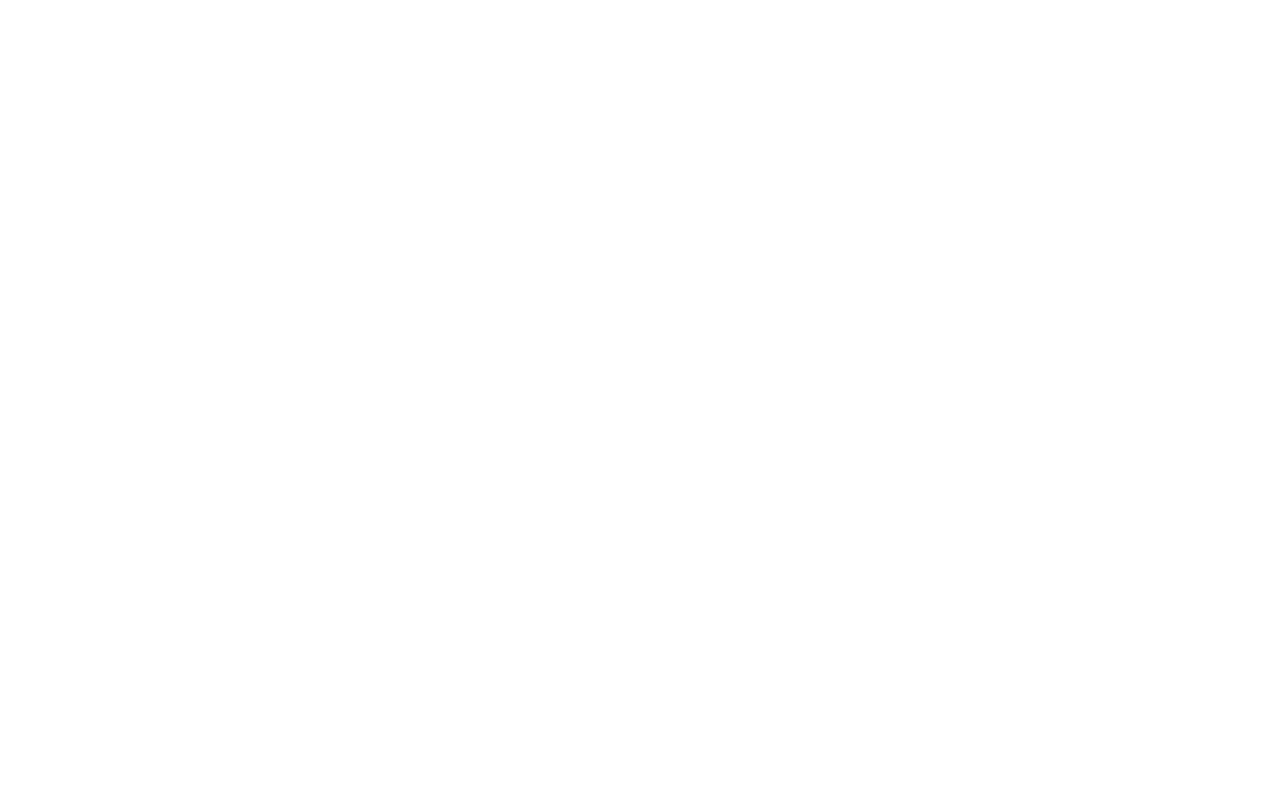
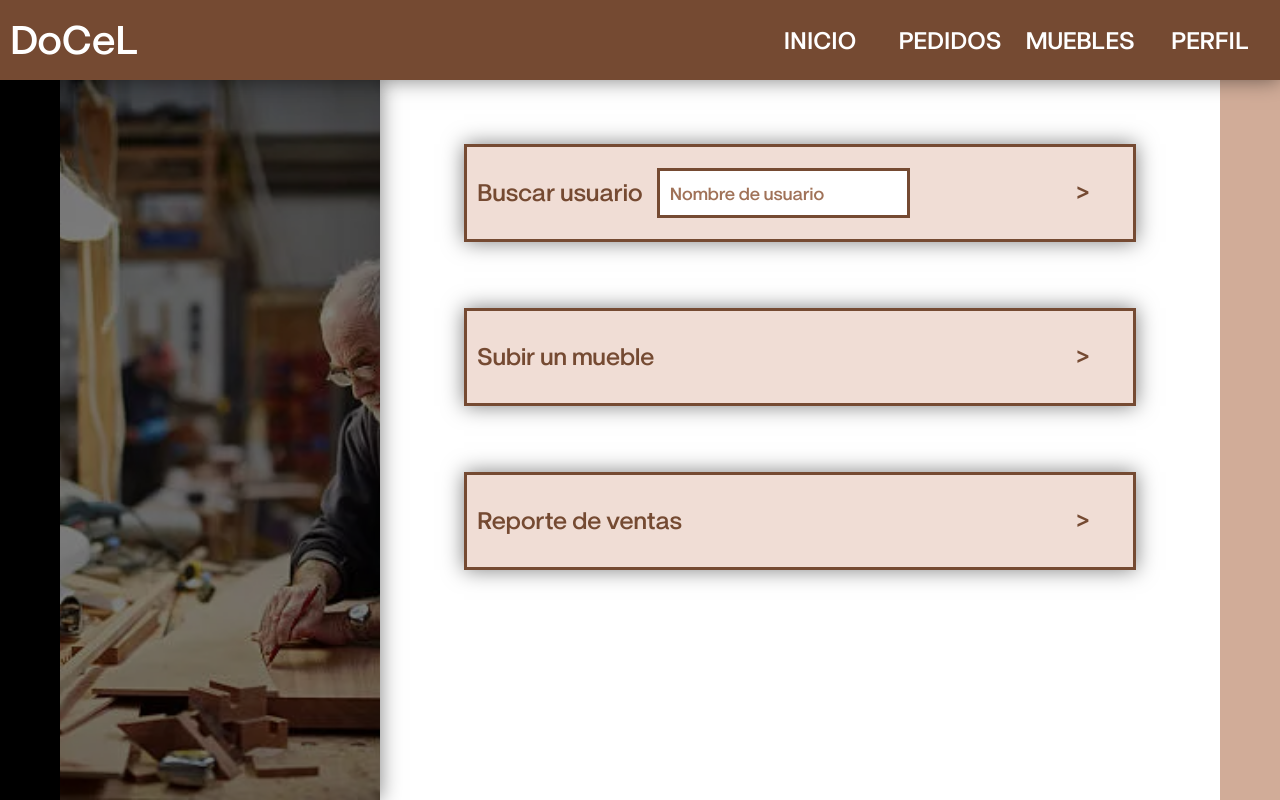
Before and after one commit to Oskarcr/WebDocelPIA, a React (Vite) app: page /portal in a window 1280 px wide. Before the commit this address had no page. Built offline with nearby package versions, Linux system fonts and the light colour scheme.

Commit message:
Componente y pagina de Portal añadidos

```diff
--- /dev/null
+++ b/src/components/PortalCard.jsx
@@ -0,0 +1,25 @@
+import { Components, Theme } from "@/DocelCore";
+import { Link as RouterLink } from "react-router-dom";
+
+export default function PortalCard({ title = "", path = "", style = {}, hasInput = false, children }) {
+    return (
+        <RouterLink to={path} style={{
+            display: "flex",
+            width: "80%",
+            height: "15%",
+            border: "3px solid " + Theme.PRIMARY,
+            boxSizing: "border-box",
+            alignItems: "center",
+            backgroundColor: Theme.BACKGROUND.SURFACE,
+            boxShadow: "0 0 20px rgba(0, 0, 0, 0.5)",
+            ...style
+        }}>
+            <Components.TextBox fontSize="1.5rem" alignment="center-left" color={Theme.PRIMARY} content={title} style={{width: hasInput ? "30%" : "50%"}}/>
+            {children}
+            <Components.TextBox fontSize="1.5rem" alignment="center-right" color={Theme.PRIMARY} content=">" style={{
+                width: hasInput ? "30%" : "50%",
+                marginRight: "5%"
+                }}/>
+        </RouterLink>
+    )
+}
--- a/src/core/Components.jsx
+++ b/src/core/Components.jsx
@@ -7,6 +7,7 @@
 import Header from "../components/Header.jsx";
 import Main from "../components/Main.jsx";
 import OrderOption from "../components/OrderOption.jsx";
+import PortalCard from "../components/PortalCard.jsx";
 import SaleOption from "../components/SaleOption.jsx";
 import ShoppingItem from "../components/ShoppingItem.jsx";
 import TextBox from "../components/TextBox.jsx";
@@ -24,7 +25,8 @@
     Header,
     OrderOption,
     Flex,
-    SaleOption
+    SaleOption,
+    PortalCard
 };
 
 Object.freeze(Components);
--- a/src/core/Pages.jsx
+++ b/src/core/Pages.jsx
@@ -11,6 +11,7 @@
 import Shopping from "../pages/Shopping.jsx";
 import Signup from "../pages/Signup.jsx";
 import Employees from "../pages/Employees.jsx";
+import Portal from "../pages/Portal.jsx";
 
 /**
  * Es un objeto que tiene todas los componentes
@@ -27,7 +28,8 @@
     Profile,
     Sales,
     OrderDetails,
-    Employees
+    Employees,
+    Portal
 };
 
 Object.freeze(Pages);
--- /dev/null
+++ b/src/pages/Portal.jsx
@@ -0,0 +1,31 @@
+import { Components, Theme } from "@/DocelCore"
+
+export default function Portal() {
+    return (
+        <Components.Main horizontal>
+            <Components.Column color={Theme.BLACK} />
+            <Components.DimmedImage src="/furniture/background_home.png" childStyle={{
+                display: "flex",
+                objectFit: "fill"
+            }} style={{
+                width: "25%"
+            }} />
+            <div style={{
+                display: "flex",
+                flexDirection: "column",
+                flex: 1,
+                gap: "10%",
+                alignItems: "center",
+                marginTop: "5%",
+                backgroundColor: Theme.BACKGROUND.MAIN
+            }}>
+                <Components.PortalCard title="Buscar usuario" hasInput>
+                    <input placeholder="Nombre de usuario" style={{ width: "40%" }}></input>
+                </Components.PortalCard>
+                <Components.PortalCard title="Subir un mueble"/>
+                <Components.PortalCard title="Reporte de ventas"/>
+            </div>
+            <Components.Column color={Theme.ACCENT} />
+        </Components.Main>
+    )
+}
--- a/src/pages/Routes.jsx
+++ b/src/pages/Routes.jsx
@@ -17,6 +17,7 @@
                 <Route path="/profile" element={<Pages.Profile/>}/>
                 <Route path="/employees" element={<Pages.Employees/>}/>
                 <Route path="/sales" element={<Pages.Sales/>}/>
+                <Route path="/portal" element={<Pages.Portal/>}/>
             </Routes>
         </BrowserRouter>
     )
```
